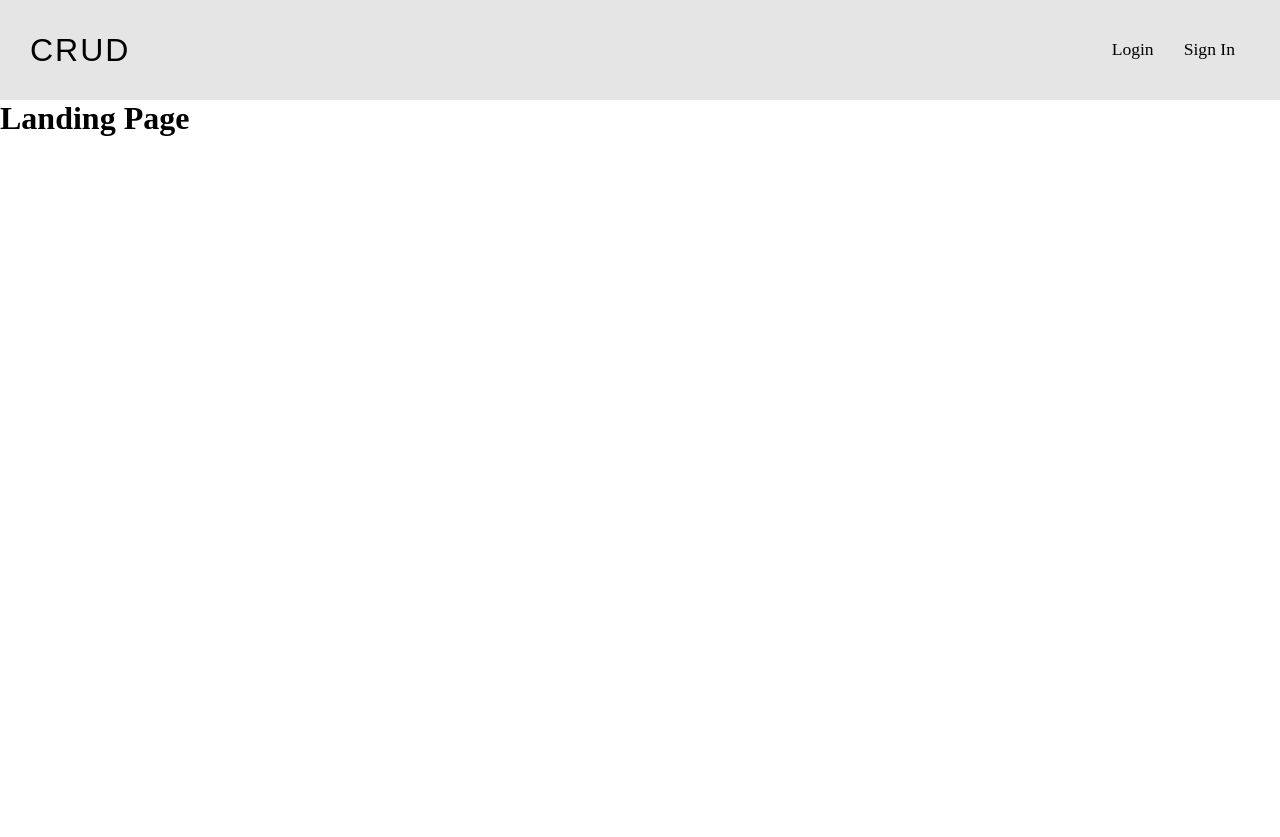
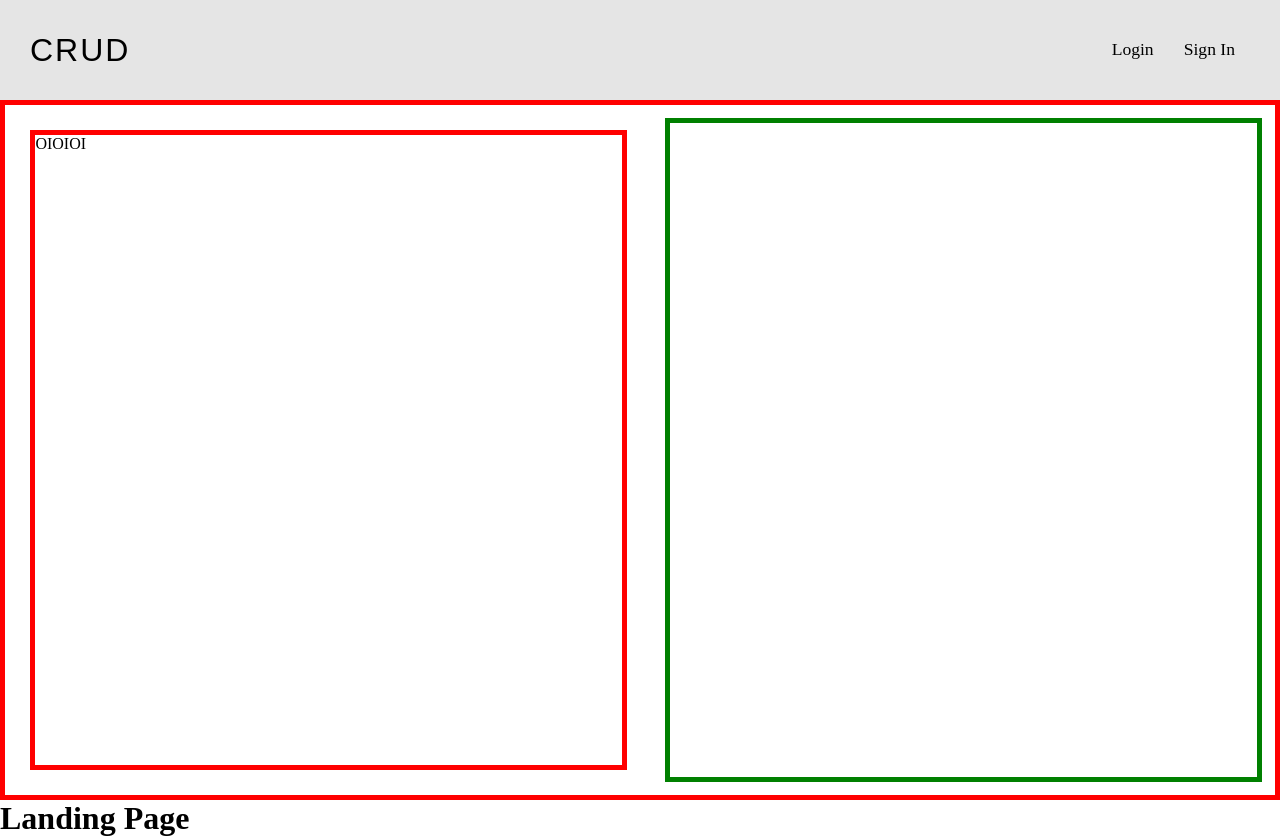
Before and after one commit to GabrielZilmar/CRUDProducts, a React (Create React App) app in the folder client/: page / in a window 1280 px wide. Before the commit the page ends 800 px from the top, so only its background shows below. Built offline with nearby package versions, Linux system fonts and the light colour scheme.

Commit message:
feat: init first page

```diff
--- a/client/src/components/Header/index.jsx
+++ b/client/src/components/Header/index.jsx
@@ -1,9 +1,7 @@
 import React from 'react';
 
 import {
-
   HeaderWrapper, Logo, Link, LinkWrapper,
-
 } from './styles';
 
 const Header = () => (
@@ -13,7 +11,7 @@ const Header = () => (
       CRUD
     </Logo>
     <LinkWrapper>
-      <Link href="sign-in">
+      <Link href="login">
         Login
       </Link>
 
--- a/client/src/components/Header/styles.js
+++ b/client/src/components/Header/styles.js
@@ -2,11 +2,12 @@ import styled from 'styled-components';
 
 export const HeaderWrapper = styled.header`
     height: 100px;
-    width: 100vw;
+    width: 100%;
     display: flex;
     justify-content: space-between;
     align-items: center;
     padding: 0 30px;
+    position: fixed;
     background: rgba(0,0,0,0.1);
 `;
 
--- /dev/null
+++ b/client/src/components/Resume/inde.jsx
@@ -0,0 +1,14 @@
+import React from 'react';
+
+import { Container, Ad, Info } from './style';
+
+const Resume = () => (
+  <Container>
+    <Ad>
+      <p>OIOIOI</p>
+    </Ad>
+    <Info />
+  </Container>
+);
+
+export default Resume;
--- /dev/null
+++ b/client/src/components/Resume/style.js
@@ -0,0 +1,41 @@
+import styled from 'styled-components';
+
+export const Container = styled.div`
+    height: calc(100vh - 100px);
+    width: 100%;
+    display: inline-flex;
+    margin-top: 100px;
+    justify-content: space-between;
+    border: 5px solid red;
+
+    @media only screen and (max-width: 550px){
+        flex-direction: column;
+        height: calc(2 * (100vh - 100px))
+    }
+`;
+
+export const Ad = styled.div`
+    width: 50%;
+    margin: 2%;
+    display: inline-block;
+    border: 5px solid red;
+
+    @media only screen and (max-width: 550px){
+        width: 100%;
+        height: 50%;
+        margin: 0px;
+    }
+`;
+
+export const Info = styled.div`
+    width: 50%;
+    margin: 1%;
+    display: inline-block;
+    border: 5px solid green;
+
+    @media only screen and (max-width: 550px){
+        width: 100%;
+        height: 50%;
+        margin: 0px;
+    }
+`;
--- a/client/src/pages/Landing/index.jsx
+++ b/client/src/pages/Landing/index.jsx
@@ -1,10 +1,12 @@
 import React from 'react';
 
 import Header from '../../components/Header';
+import Resume from '../../components/Resume/inde';
 
 const Landing = () => (
   <div>
     <Header />
+    <Resume />
     <h1>Landing Page</h1>
   </div>
 );
```
